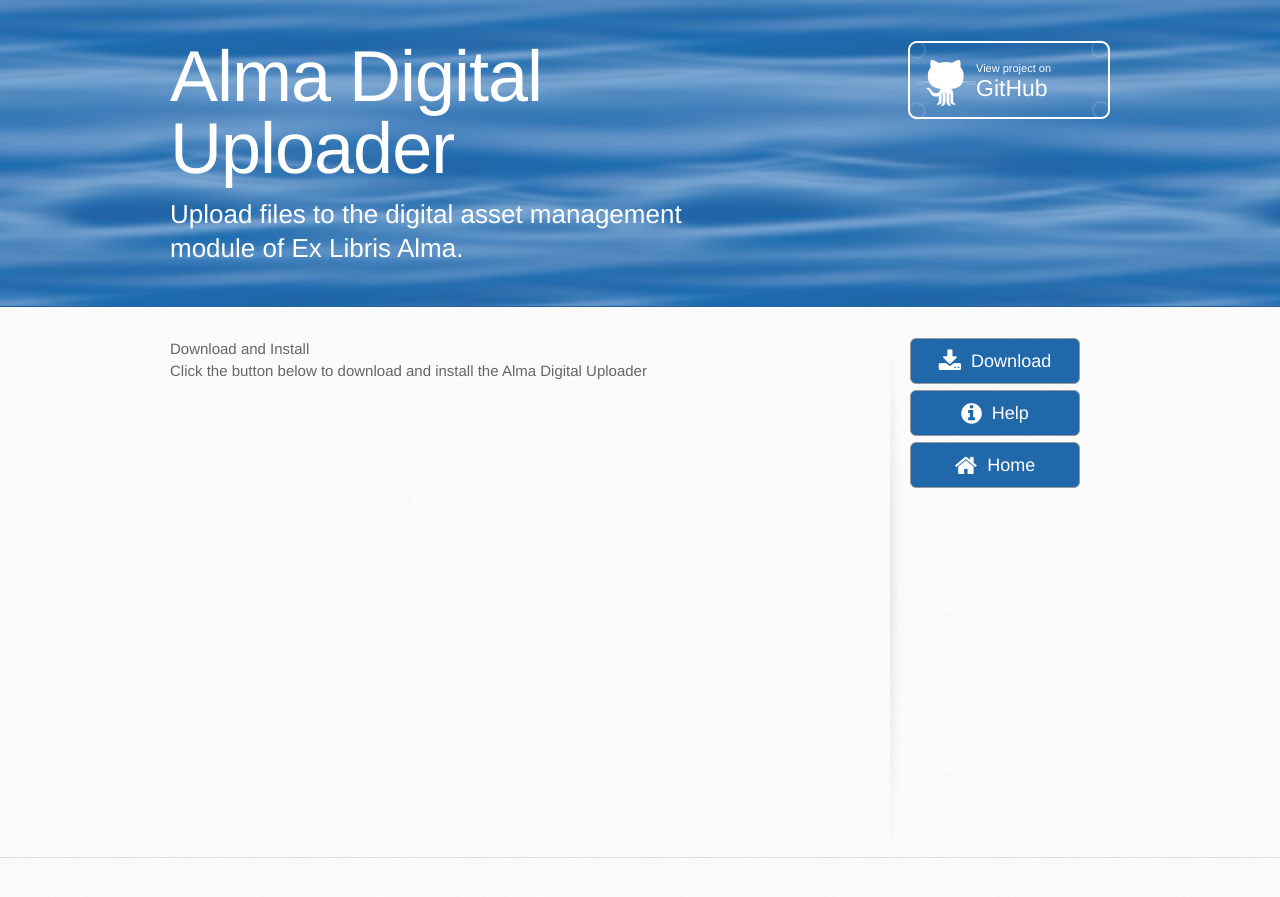
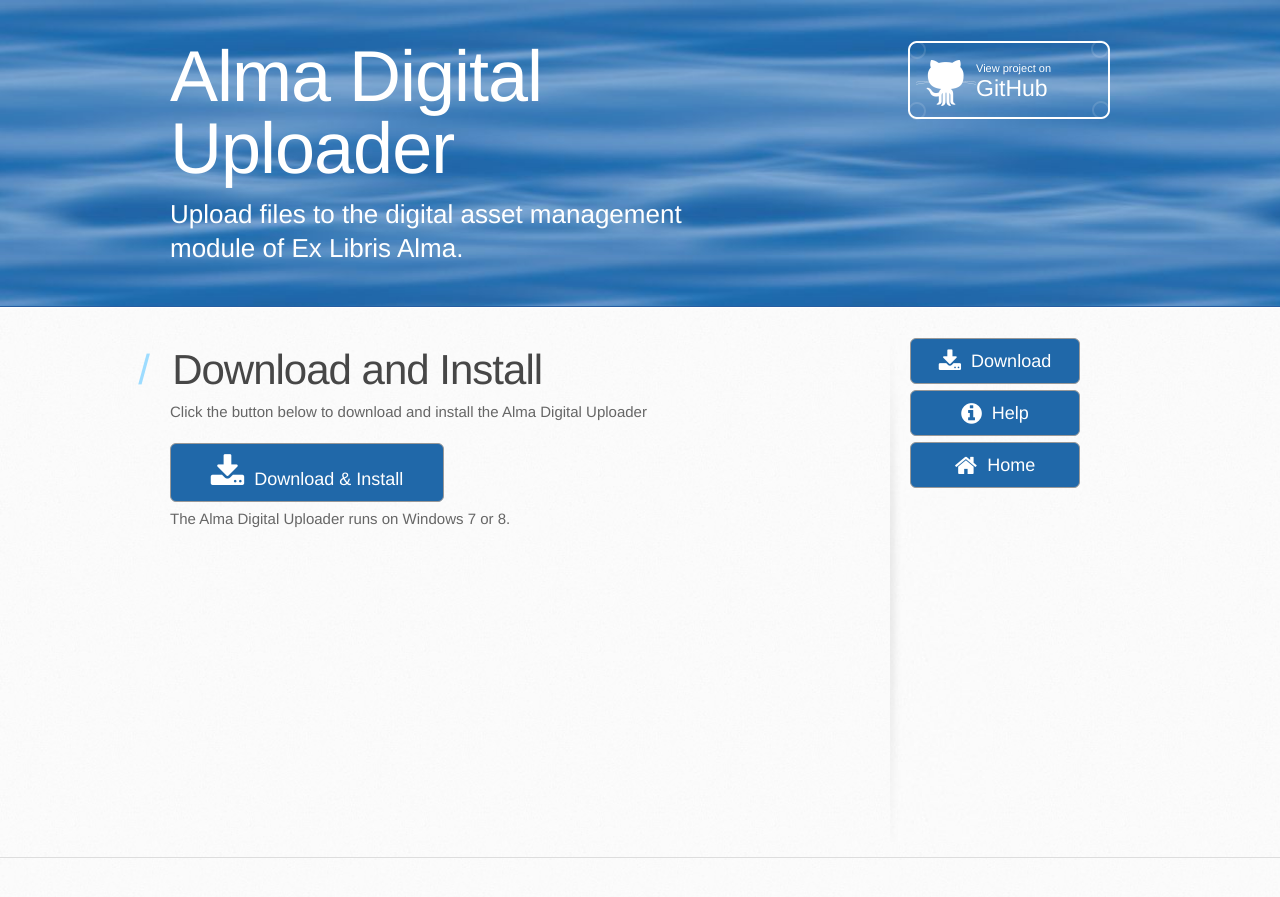
Before and after one commit to jweisman/Alma-Digital-Uploader, a Jekyll site: the page built from download.html, in a window 1280 px wide. Shown: the top 897 px of the page. Built offline with Jekyll 4.4.1, drawn with Linux system fonts in a browser that asks for light colours; nearby versions of some CDN libraries; Markdown is read by kramdown in place of the engine named in the settings.

Commit message:
Fix download page

```diff
--- a/download.html
+++ b/download.html
@@ -3,8 +3,14 @@ layout: default
 title: Alma Digital Uploader - Download
 ---
 
+<h1>
 <a id="alma-digital-uploader" class="anchor" href="#alma-digital-uploader" aria-hidden="true"><span class="octicon octicon-link"></span></a>Download and Install</h1>
 
 
 <div class="featurette">
 <p>Click the button below to download and install the Alma Digital Uploader</p>
+          <a class="btn btn-xl" href="publish/AlmaDUploaderSetup.exe" onclick="_gaq.push(['_trackEvent', 'Downloads', 'AlmaDUploaderSetup.exe']);">
+          <i class="fa fa-download fa-2x"></i>&nbsp;&nbsp;Download & Install</a>
+
+<p>The Alma Digital Uploader runs on Windows 7 or 8.</p>
+</div>
```
